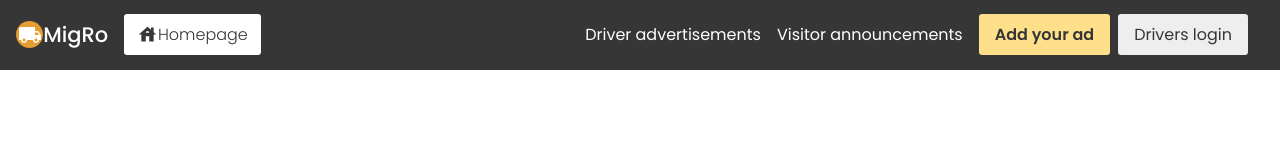
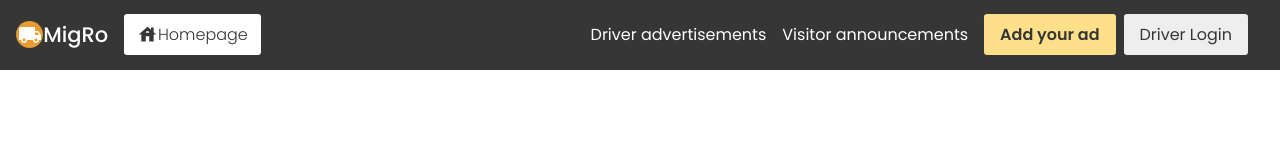
Before and after one commit to RidwanHerkolade/Logistic, a React (Vite) app: page /driverform in a window 1280 px wide. Shown: the top 160 px of the page. Built offline with nearby package versions, Linux system fonts and the light colour scheme.

Commit message:
user persistence auth

```diff
--- a/src/Conponent/Navigation/Nav.jsx
+++ b/src/Conponent/Navigation/Nav.jsx
@@ -9,7 +9,7 @@ import "./Nav.css";
 import { AddContext } from "../../Context/AddContext";
 
 const Nav = () => {
-  const {mobile, handleNavClick, handleMobile, handleClick} = useContext(AddContext)
+  const {mobile, handleNavClick, handleMobile, handleClick,loggedIn} = useContext(AddContext)
 
   return (
     <div className="nav__div">
@@ -43,7 +43,7 @@ const Nav = () => {
                   Add your ad
                 </Link>
                 <Link to="driverform" className="drive__logins" onClick={handleNavClick}>
-                  Drivers login{" "}
+                  {loggedIn? "Logged in!":"Driver Login"}
                 </Link>
               </div>
             </div>
--- a/src/Context/AddContext.jsx
+++ b/src/Context/AddContext.jsx
@@ -12,6 +12,8 @@ const AddContextProvider = (props) => {
   const [mobile, setMobile] = useState(false);
   const [handleId, setHandleId] = useState()
   const [profileNav, setProfileNav] = useState()
+  const [loggedIn, setLoggedIn] = useState(false)
+  const [userEmail, setUserEmail] = useState('')
 
 
 
@@ -54,6 +56,10 @@ const handleChange = (event) => {
     const {value} = event.target
     setHandleInput(value)
 }
+
+const handleLoggedIn = ()=>{
+  setLoggedIn(true)
+}
 //  Handlers
   const contextValue = {
     handleAddYourAd,
@@ -77,6 +83,10 @@ const handleChange = (event) => {
     handleChange,
     handIdSubmition,
     handleId,
+    handleLoggedIn,
+    loggedIn,
+    setUserEmail,
+    userEmail
     // handleLinkPopup
 
 
--- a/src/Pages/DriverDetail/DriverForm.jsx
+++ b/src/Pages/DriverDetail/DriverForm.jsx
@@ -1,4 +1,4 @@
-import React, { useState } from "react";
+import React, { useState,useEffect } from "react";
 import MailIcon from "@mui/icons-material/Mail";
 import LockIcon from "@mui/icons-material/Lock";
 import LoginIcon from "@mui/icons-material/Login";
@@ -11,6 +11,8 @@ import axios from "axios";
 import { Link } from "react-router-dom";
 import { ToastContainer, toast } from 'react-toastify';
 import 'react-toastify/dist/ReactToastify.css';
+import { AddContext } from "../../Context/AddContext";
+import { useContext } from "react";
 const DriverForm = () => {
   const {
     register,
@@ -20,6 +22,7 @@ const DriverForm = () => {
 
   // Loading efffect
   const [loading, setLoading] = useState(false);
+  const {handleLoggedIn, setUserEmail} = useContext(AddContext)
 
   // Submit handler for the login form
   const onSubmit = async (data) => {
@@ -33,7 +36,10 @@ const DriverForm = () => {
         }
       );
       if (response.status === 200){
-        console.log("sign in successful:", response.data);
+        sessionStorage.setItem("userData", JSON.stringify(response.data.data.accessToken));
+        handleLoggedIn()
+        setUserEmail(response.data.data.email)
+        console.log("sign in successful:", response.data.data.accessToken);
         toast.success("registration created!");
         navigate("/profile", { state: { formData: data } });
       }else{
@@ -46,6 +52,12 @@ const DriverForm = () => {
       setLoading(false);
     }
   };
+  useEffect(() => {
+    const userData = sessionStorage.getItem("userData");
+    if (userData) {
+      navigate("/profile");
+    }
+  }, []);
 
   const navigate = useNavigate();
   const handleRegister = () => {
--- a/src/Pages/DriverDetail/Profile/Profile.jsx
+++ b/src/Pages/DriverDetail/Profile/Profile.jsx
@@ -4,15 +4,23 @@ import ProfileContent from "./ProfileContent";
 import AccountCircleIcon from "@mui/icons-material/AccountCircle";
 import LocalShippingIcon from "@mui/icons-material/LocalShipping";
 import { useLocation } from "react-router-dom";
-import { Link } from "react-router-dom";
+import { Link, useNavigate } from "react-router-dom";
 import { AddContext } from "../../../Context/AddContext";
 const Profile = () => {
-  const {  handleId, mobile} = useContext(AddContext);
+  const {  handleId, mobile, userEmail} = useContext(AddContext);
   const location = useLocation();
   const formData = location.state?.formData || {};
-  useEffect(()=>{
-
-  },[])
+  const navigate = useNavigate()
+  useEffect(() => {
+    const userData = sessionStorage.getItem("userData");
+    if (userData) {
+      // Consider the user as authenticated and redirect to the profile page
+      navigate("/profile");
+    }else{
+      navigate('/driverform')
+    }
+  }, [userEmail]);
+  console.log(userEmail);
   return (
     <section className="profile__sections">
       <div className="profile__section">
@@ -34,7 +42,7 @@ const Profile = () => {
                 {formData.firstName} {formData.lastName}
               </h2>
               <small className="profile__email">
-                {formData.email}
+                {userEmail}
               </small>
             </div>
           </div>
--- a/src/Pages/DriverRegister/Register.jsx
+++ b/src/Pages/DriverRegister/Register.jsx
@@ -73,6 +73,7 @@ const Register = () => {
         }
       }
       );
+      console.log(response)
       const email = response.data.email || data.email;
       navigate(`/confirmationPage?email=${encodeURIComponent(email)}`);
     } catch (error) {
```
